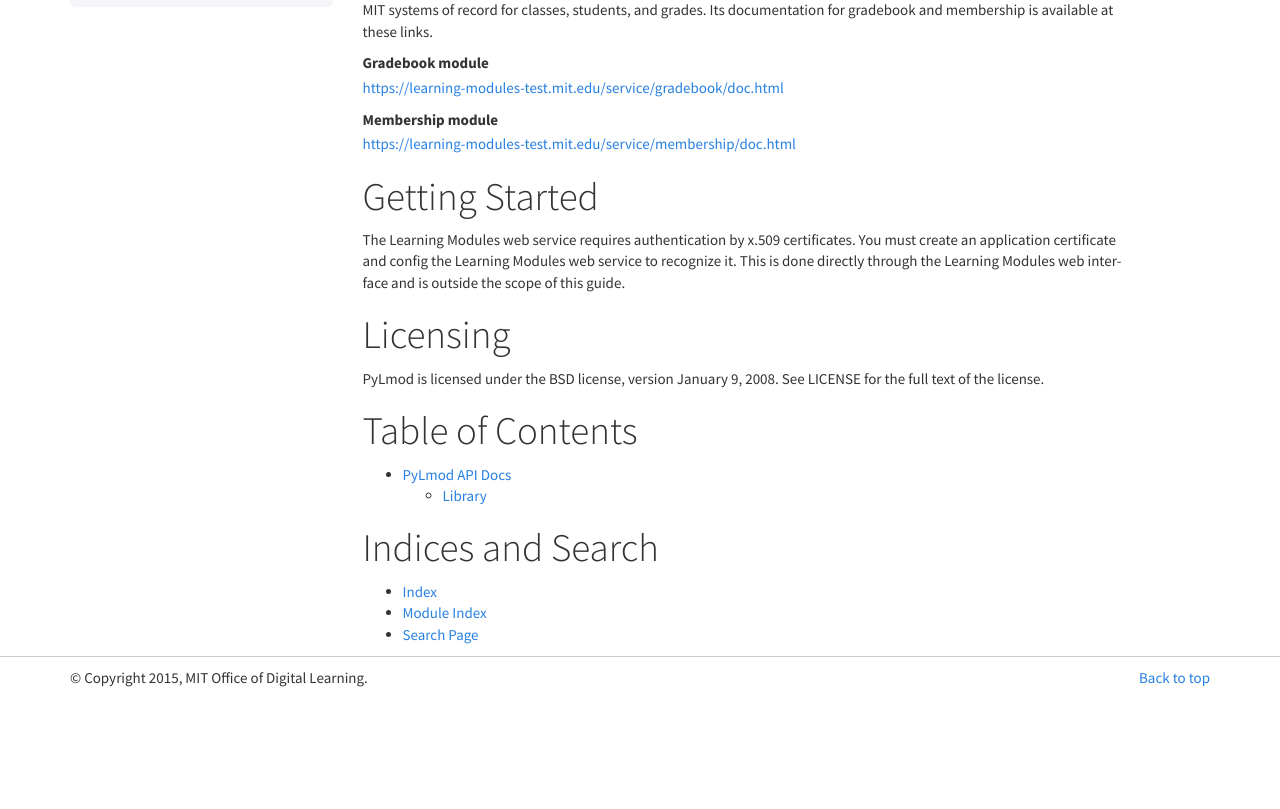
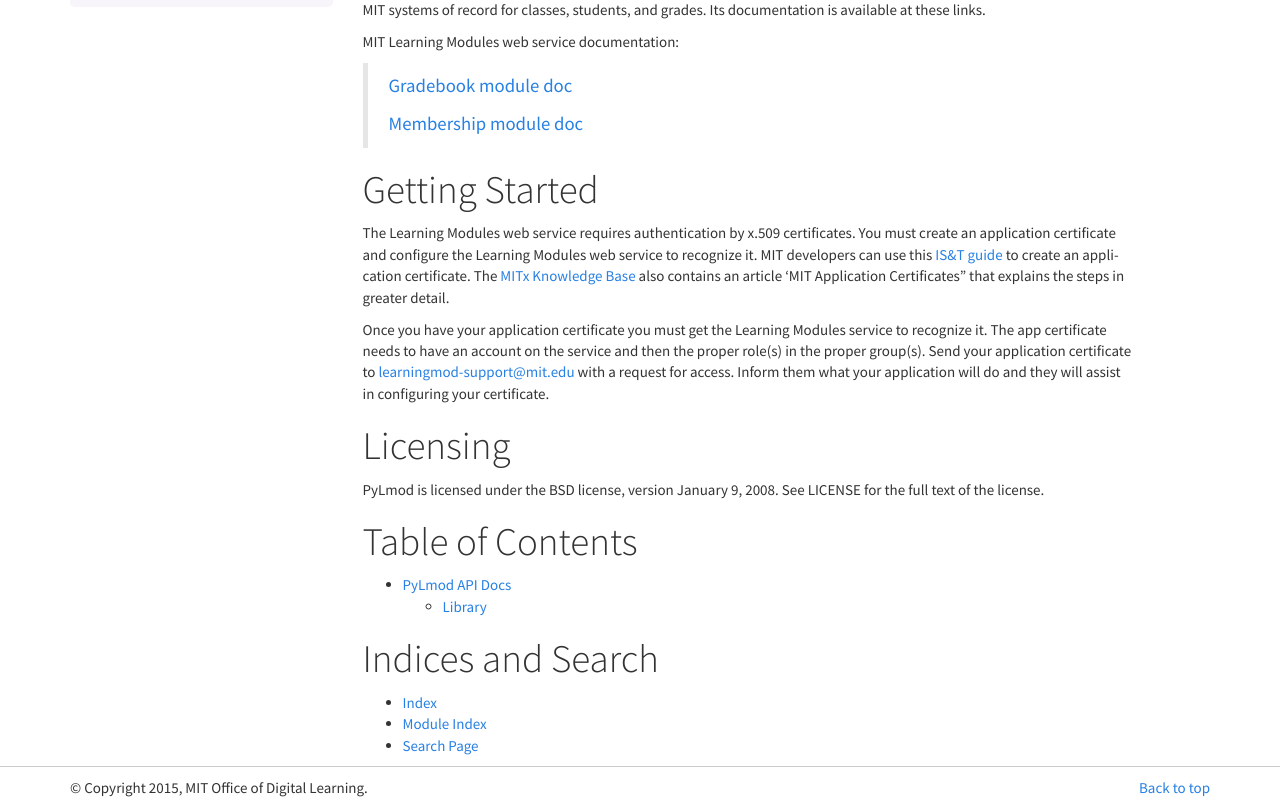
Before and after one commit to mitodl/PyLmod, a Sphinx documentation site: the page built from docs/index.rst, in a window 1280 px wide and 1190 px high. Shown: the part 381-1190 px from the top of the window. Built offline with Sphinx 7.4.7, drawn with Linux system fonts in a browser that asks for light colours; some of the changed text lies outside the part shown.

```diff
--- a/README.rst
+++ b/README.rst
@@ -1,5 +1,5 @@
 PyLmod
-========
+======
 :PyLmod: Python implementation of MIT Learning Modules API
 :Version: 0.1.0
 :Author: MIT Office of Digital Learning
@@ -15,25 +15,33 @@ making it more pythonic and easier to incorporate into Python applications.
 
 The MIT Learning Modules web service, maintained by MIT Information
 Systems and Technologies (IS&T), exposes an API to MIT systems of
-record for classes, students, and grades. Its documentation for gradebook
-and membership is available at these links.
+record for classes, students, and grades. Its documentation is available
+at these links.
 
-Gradebook module
-    `https://learning-modules-test.mit.edu/service/gradebook/doc.html
+MIT Learning Modules web service documentation:
+
+    `Gradebook module doc
     <https://learning-modules-test.mit.edu/service/gradebook/doc.html>`_
 
-Membership module
-    `https://learning-modules-test.mit.edu/service/membership/doc.html
+    `Membership module doc
     <https://learning-modules-test.mit.edu/service/membership/doc.html>`_
 
 Getting Started
 ===============
 The Learning Modules web service requires authentication by x.509
-certificates. You must create an application certificate and config
-the Learning Modules web service to recognize it. This is done directly
-through the Learning Modules web interface and is outside the scope
-of this guide.
+certificates. You must create an application certificate and configure
+the Learning Modules web service to recognize it. MIT developers can
+use this `IS&T guide <http://goo.gl/3YcmRh>`_ to create an application
+certificate. The `MITx Knowledge Base <https://odl.zendesk.com/hc/en-us/>`_
+also contains an article 'MIT Application Certificates" that explains
+the steps in greater detail.
 
+Once you have your application certificate you must get the Learning
+Modules service to recognize it. The app certificate needs to have
+an account on the service and then the proper role(s) in the proper
+group(s). Send your application certificate to learningmod-support@mit.edu
+with a request for access. Inform them what your application will do and
+they will assist in configuring your certificate.
 
 Licensing
 =========
--- a/docs/api.rst
+++ b/docs/api.rst
@@ -7,7 +7,7 @@ API docs.
 Library
 =======
 
-API documentation.
+API documentation
 
 .. automodule:: pylmod
     :members:
--- a/docs/index.rst
+++ b/docs/index.rst
@@ -9,7 +9,7 @@
 Table of Contents
 =================
 .. toctree::
-   :maxdepth: 2
+   :maxdepth: 3
 
    api
 
--- a/pylmod/__init__.py
+++ b/pylmod/__init__.py
@@ -21,7 +21,7 @@ try:
         # not installed, but there is another version that *is*
         raise DistributionNotFound
 except DistributionNotFound:  # pragma: no cover
-    __version__ = '0.1.0'  # hard coded value until we can debug RTD defect
+    __version__ = 'Please install this project with setup.py'
 else:
     __version__ = DIST.version
 
```
Also changed, not shown: 2 other files.
